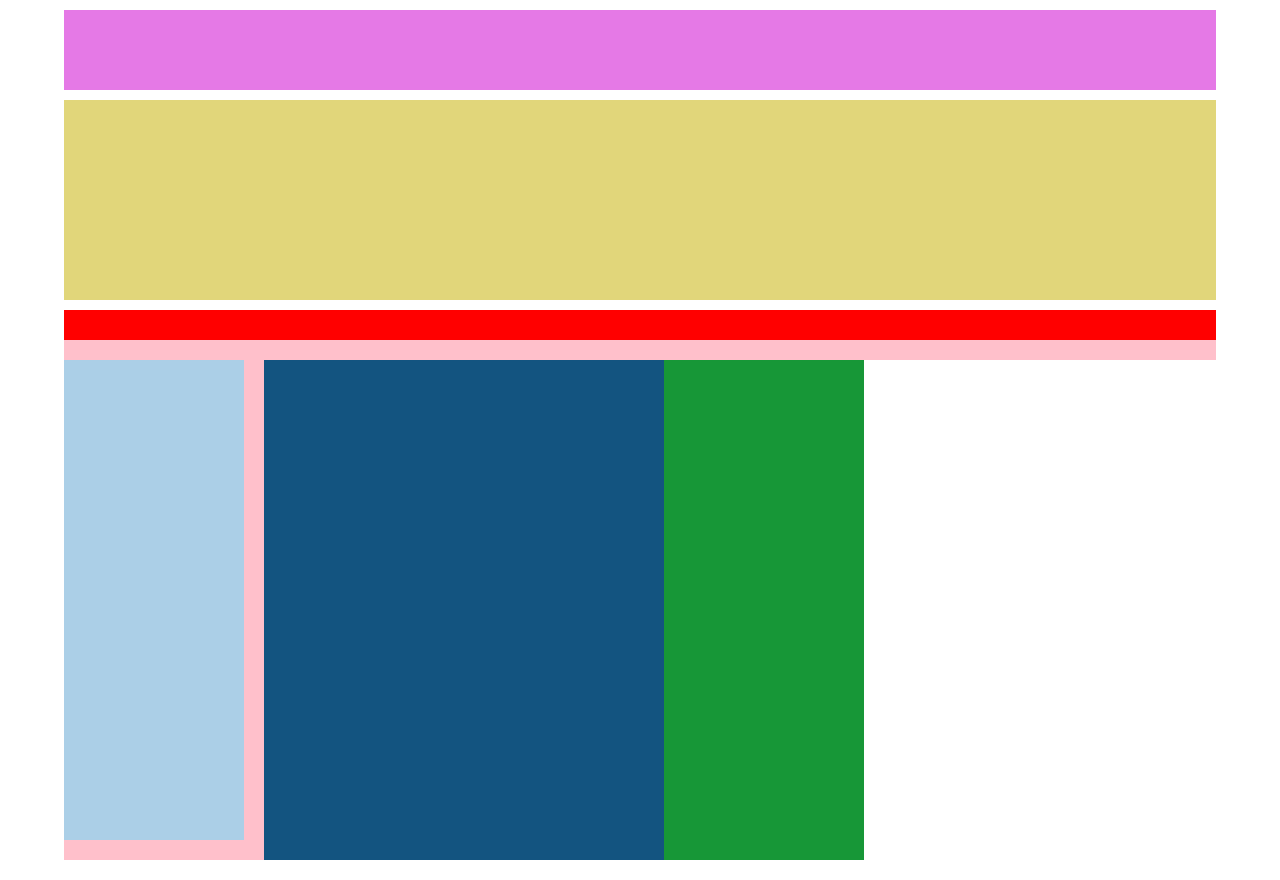
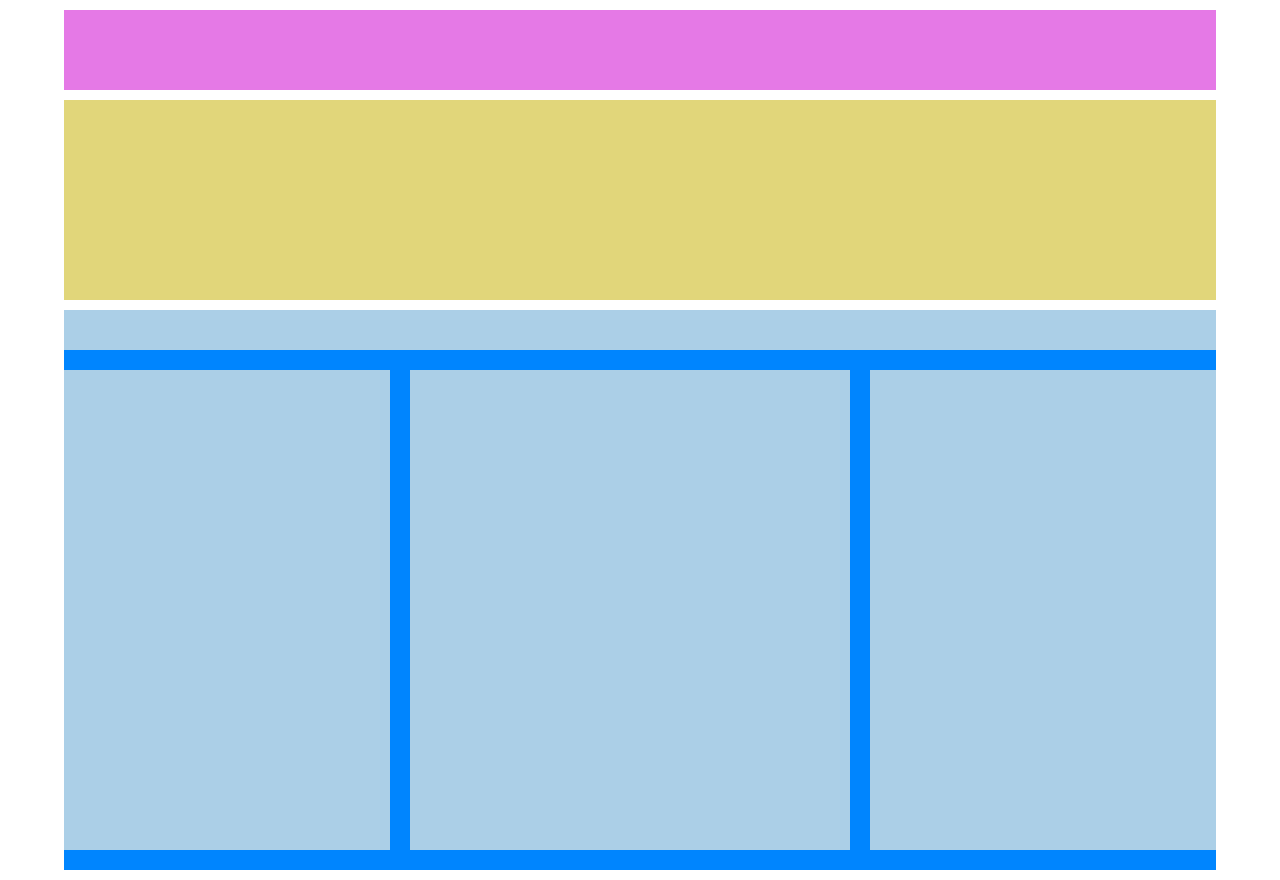
Before and after one commit to fdeluca85/htmlcss-struttura-wp, a plain HTML site: page index.html in a window 1280 px wide. Drawn offline with Linux system fonts and the light colour scheme.

Commit message:
main seconda parte

```diff
--- a/css/style.css
+++ b/css/style.css
@@ -42,32 +42,31 @@ header{
 /* ******main****** */
 
 main {
-    margin-bottom: 20px;
+    margin-bottom: 10px;
 
 }
 .main-top {
     width: 100%;
 }
 .main-sx {
-    width: 200px;
-
-    border-width: 20px;
-    border-color: #F29E33;
+    width: 30%;
 }
 
 .main-ct {
-    width: 400px;
+    width: 40%;
 }
 .main-dx {
-    width: 200px;
+    width: 30%;
 }
+
+
 /* *****debug***** */
 .debug .main-top {
     margin-top: 10px;
-    height: 50px;
-    background-color: red;
+    height: 60px;
+    background-color: #abcfe7;
     border-bottom: solid;
-    border-color: pink;
+    border-color: #0085FE;
     border-width: 20px;
 }
 
@@ -75,18 +74,23 @@ main {
     height: 500px;
     background-color: #ABCFE7;
     border-right: solid;
-
     border-bottom: solid;
-    border-color: pink;
+    border-color: #0085FE;
     border-width: 20px;
-
-
 }
 .debug .main-ct {
     height: 500px;
-    background-color: #135480;
+    background-color: #ABCFE7;
+    border-right: solid;
+    border-bottom: solid;
+    border-color: #0085FE;
+    border-width: 20px;
+
 }
 .debug .main-dx {
     height: 500px;
-    background-color: #179737;
+    background-color: #ABCFE7;
+    border-bottom: solid;
+    border-color: #0085FE;
+    border-width: 20px;
 }
```
